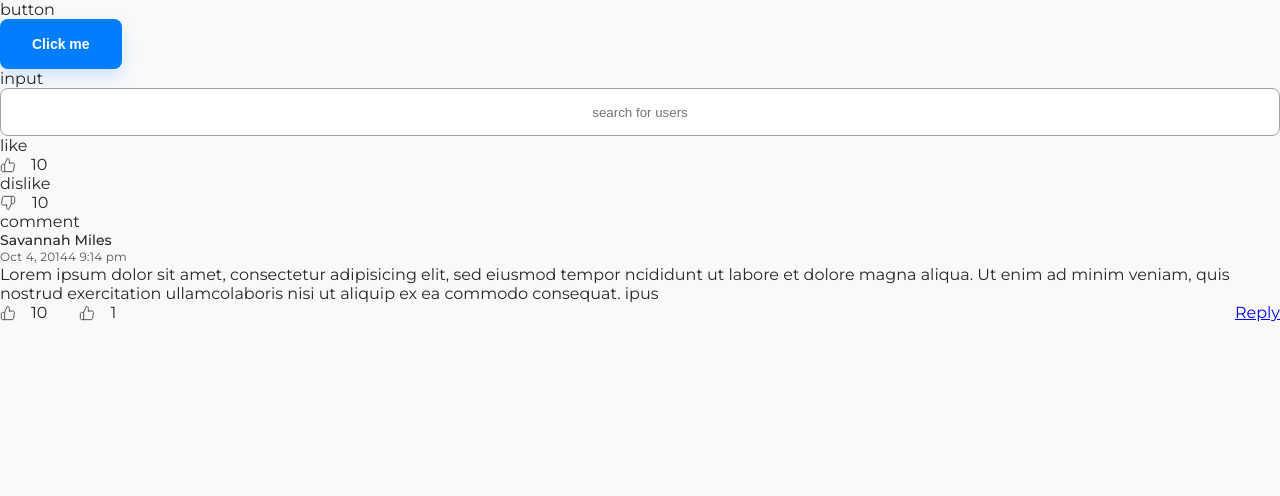
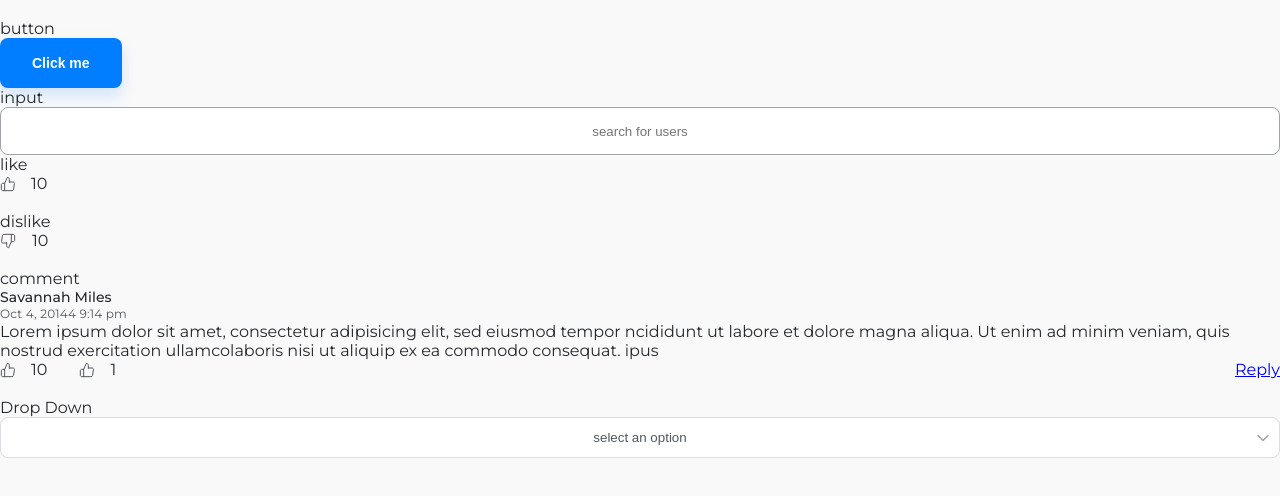
Before and after one commit to mFlaifel/github-browser, a React (Create React App) app: page /components in a window 1280 px wide. Shown: the top 496 px of the page. Built offline with nearby package versions, Linux system fonts and the light colour scheme.

Commit message:
create dropdown menu

```diff
--- a/src/components/Components/index.tsx
+++ b/src/components/Components/index.tsx
@@ -3,21 +3,30 @@ import { CustomButton } from '../shared/CustomButton';
 import { Input } from '../shared/Input';
 import { LikeDislike } from '../shared/LikeDislike';
 import { Comment } from '../shared/Comment';
+import { DropDown } from '../shared/DropDown';
 
 export const Components = () => {
   const [value, setValue] = useState('');
   return (
     <>
+      <br />
       <p>button</p>
       <CustomButton text={'Click me'} onClick={undefined} color={'main'} />
+      <br />
       <p>input</p>
       <Input value={value} setValue={setValue} />
+      <br />
       <p>like</p>
       <LikeDislike numberOfLikesDislikes={10} />
+      <br />
       <p>dislike</p>
       <LikeDislike numberOfLikesDislikes={10} type='dislike' />
+      <br />
       <p>comment</p>
       <Comment />
+      <br />
+      <p>Drop Down</p>
+      <DropDown />
     </>
   );
 };
--- /dev/null
+++ b/src/components/shared/DropDown/index.css
@@ -0,0 +1,53 @@
+.custom-drop-down {
+  padding: 0.75rem 1rem;
+  border-radius: 8px;
+  background: var(--white);
+  display: block;
+  width: 100%;
+  text-align: center;
+  color: #52575c;
+  outline: var(--main);
+}
+
+.custom-drop-down:hover {
+  color: var(--main);
+}
+
+.custom-dropdown-container select {
+  -webkit-appearance: none;
+  appearance: none;
+  border: none;
+}
+
+/* .custom-dropdown-container {
+  max-width: 220px;
+  overflow: hidden;
+  background: url(../../../assets/down.svg) no-repeat right var(--white);
+  border: 1px solid #dbdde0;
+} */
+
+.custom-dropdown-container::after {
+  content: url(../../../assets/down.svg);
+  font-size: 1rem;
+  right: 10px;
+  top: 23%;
+  position: absolute;
+}
+
+.custom-dropdown-container:hover::after {
+  content: url(../../../assets/downBlue.svg);
+  font-size: 1rem;
+  right: 10px;
+  top: 23%;
+  position: absolute;
+}
+
+.custom-dropdown-container {
+  position: relative;
+  border: 1px solid #dbdde0;
+  border-radius: 8px;
+}
+.custom-dropdown-container:hover {
+  border-color: var(--main);
+  border-width: 2px;
+}
--- /dev/null
+++ b/src/components/shared/DropDown/index.tsx
@@ -0,0 +1,34 @@
+import { FC } from 'react';
+
+import './index.css';
+interface Props {
+  placeholder?: string;
+  options?: { label: string; value: string | number }[];
+}
+
+export const DropDown: FC<Props> = ({
+  placeholder = 'select an option',
+  options = [
+    { label: 'option1', value: 1 },
+    { label: 'option2', value: 2 },
+    { label: 'option3', value: 3 },
+  ],
+  ...props
+}) => {
+  return (
+    <div className='custom-dropdown-container'>
+      <select {...props} className='custom-drop-down'>
+        {placeholder && (
+          <option selected hidden value={''}>
+            {placeholder}
+          </option>
+        )}
+        {options.map((option) => (
+          <option value={option.value} key={option.value}>
+            {option.label}
+          </option>
+        ))}
+      </select>
+    </div>
+  );
+};
```
Also changed, not shown: src/assets/down.svg (added), src/assets/downBlue.svg (added).
